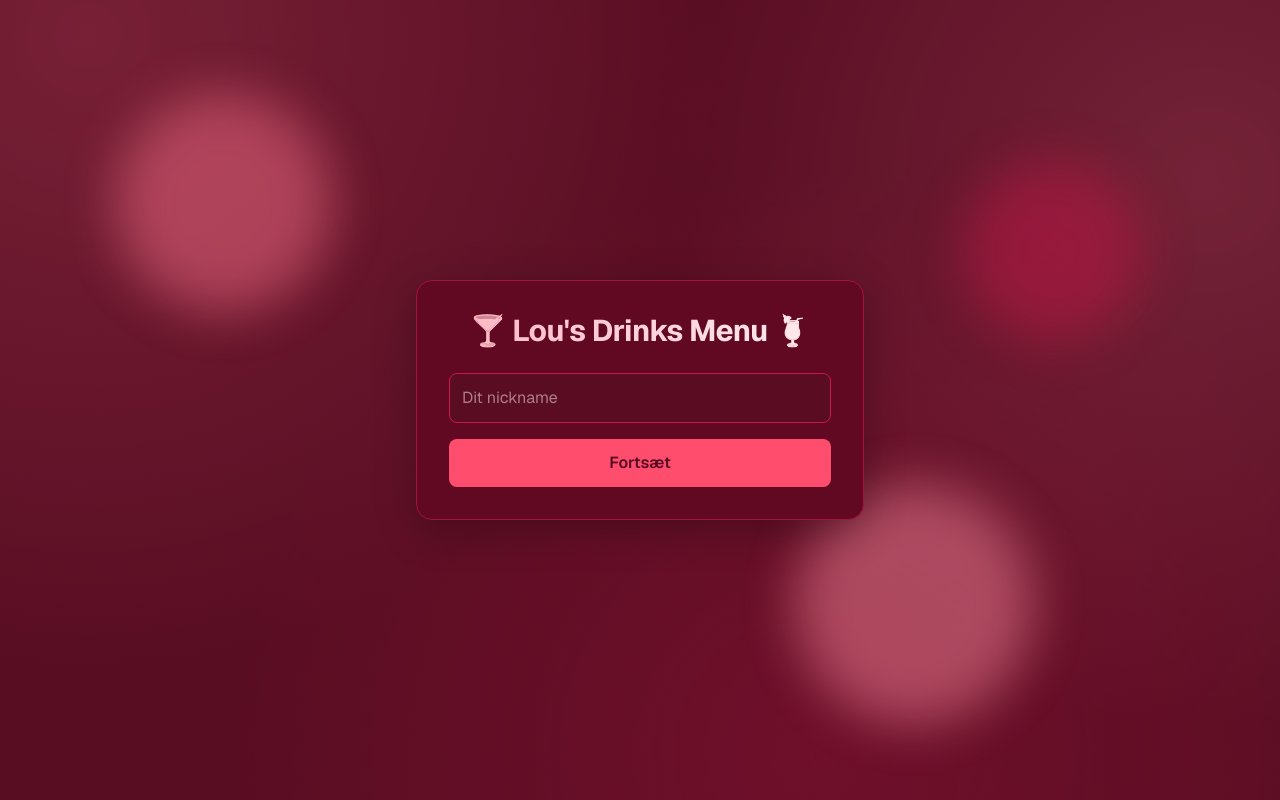
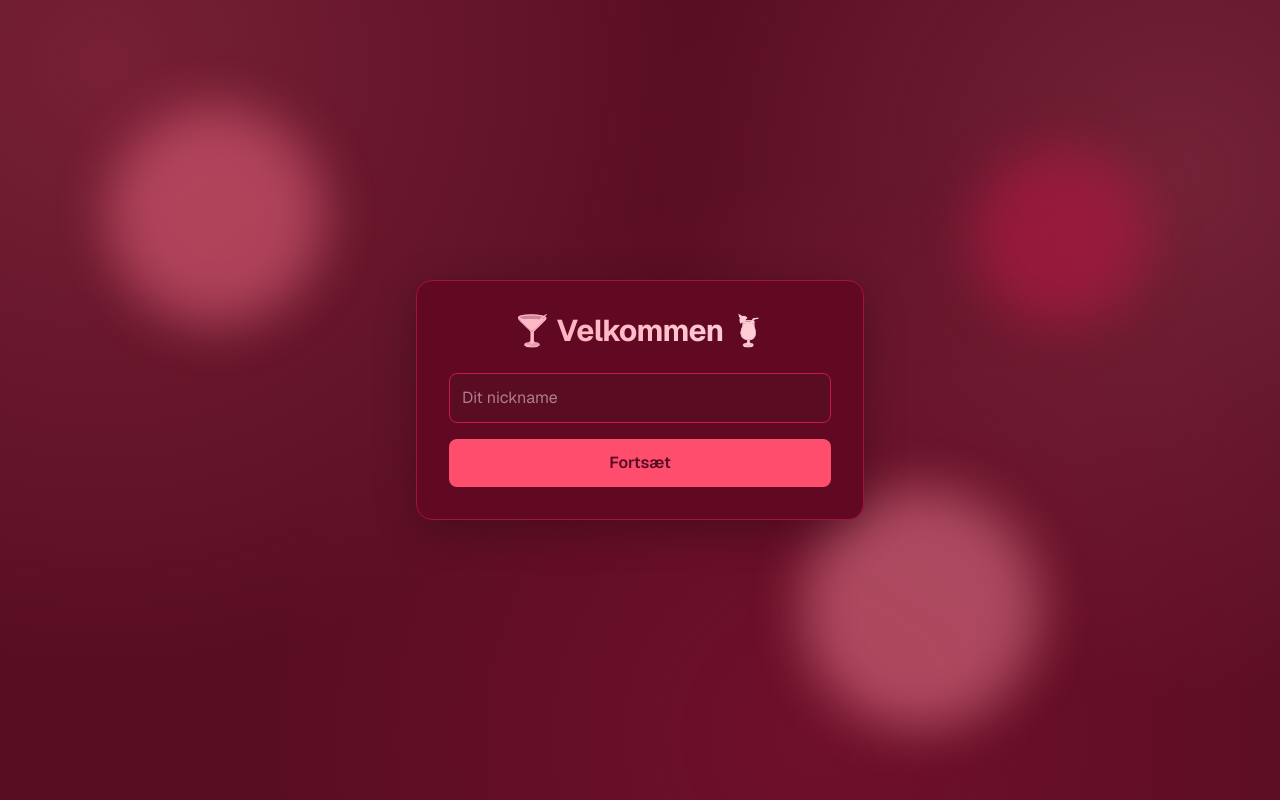
Before and after one commit to nikolajhm7/lous-birthday, a Next.js app in the folder lous-birthday-app/: page / in a window 1280 px wide. Built offline with nearby package versions, Linux system fonts and the light colour scheme.

Commit message:
Update page.tsx

```diff
--- a/lous-birthday-app/src/app/page.tsx
+++ b/lous-birthday-app/src/app/page.tsx
@@ -60,7 +60,7 @@ export default function Home() {
 
       <div className="party-card glass-panel p-8 rounded-2xl w-full max-w-md">
         <h1 className="party-title text-3xl font-bold text-center mb-6">
-          🍸 Lou&apos;s Drinks Menu 🍹
+          🍸 Velkommen 🍹
         </h1>
 
         <input
```
